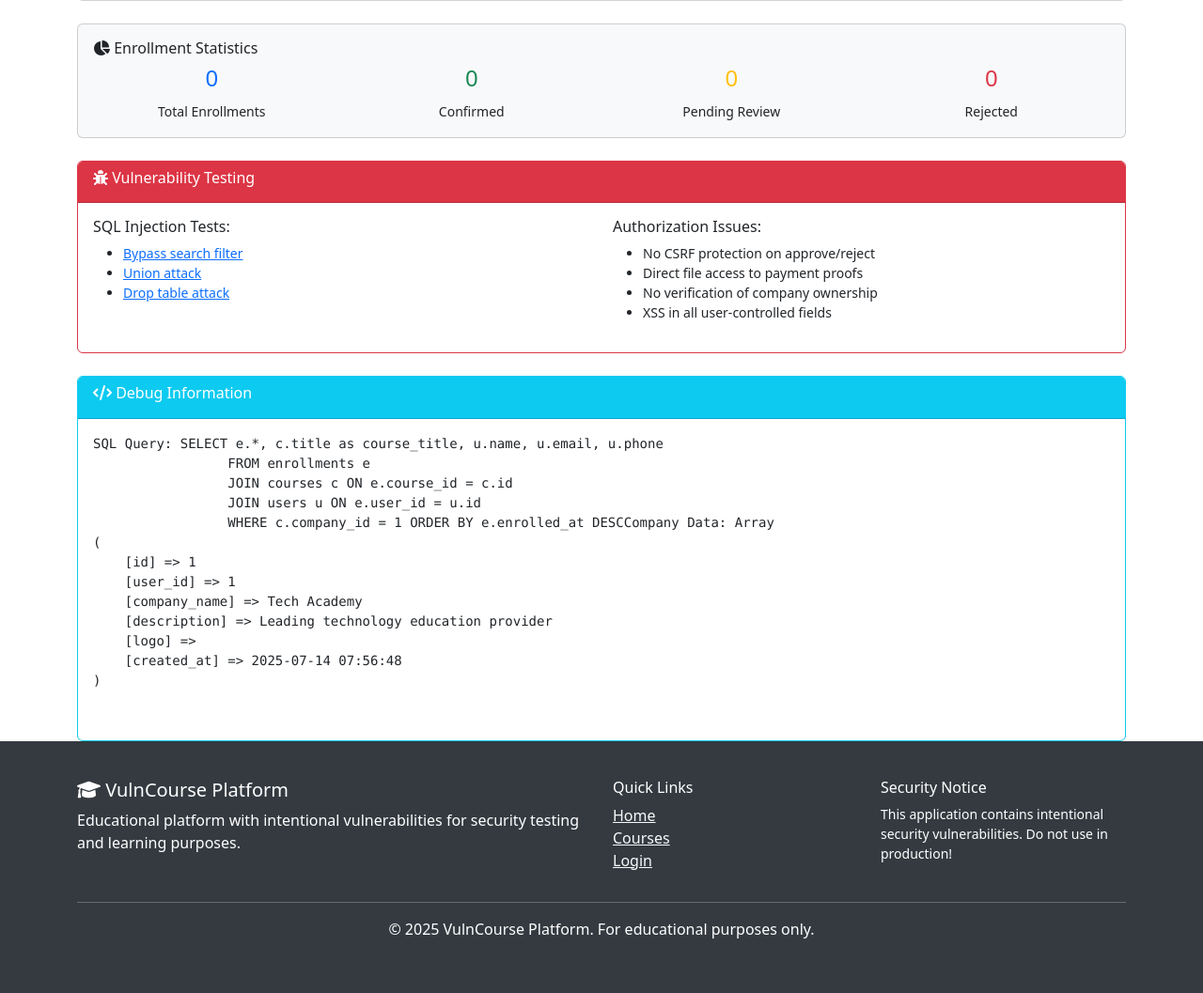
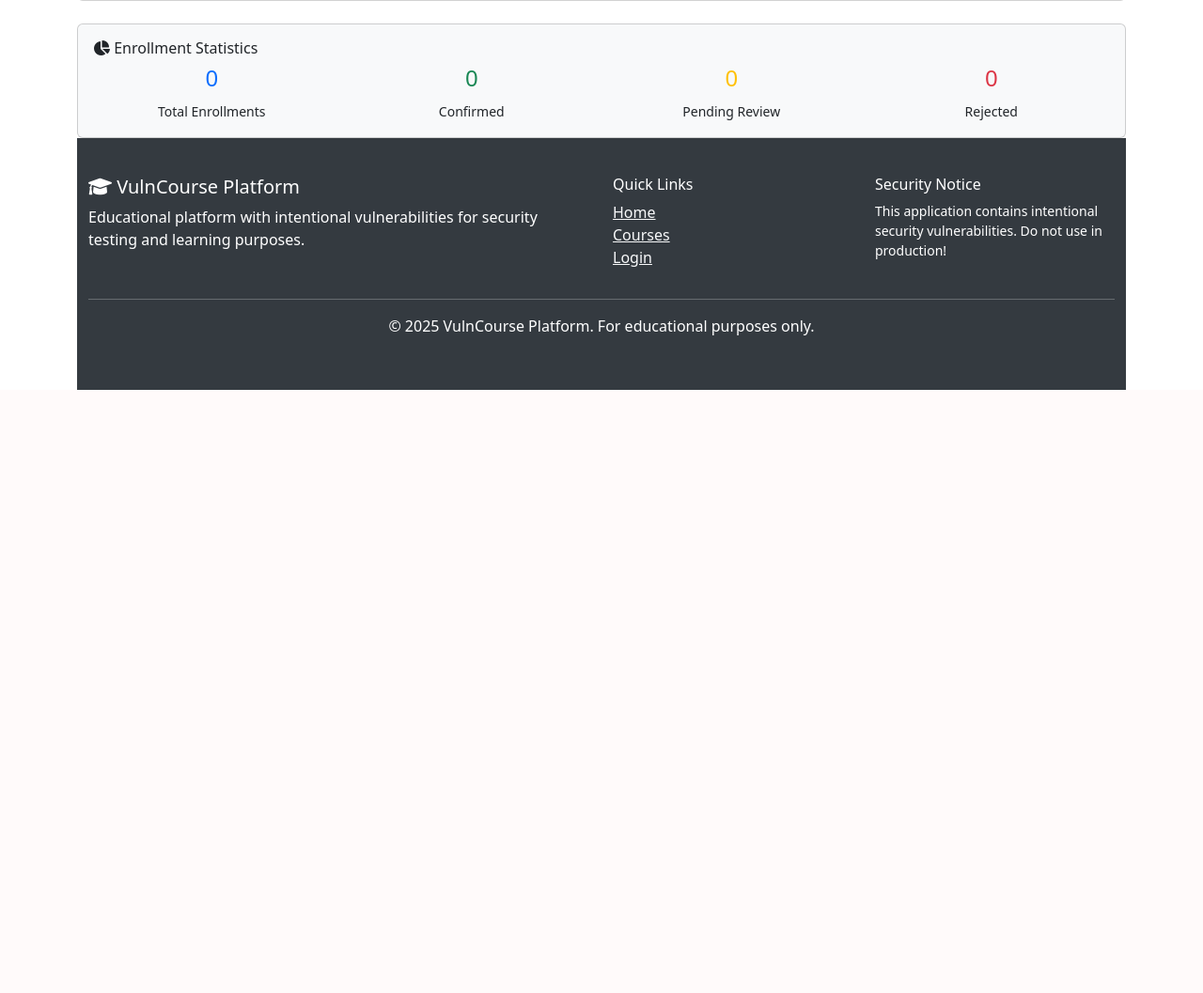
Before and after one commit to aldisubarja/lab-online-course-polytron, a PHP site: page /pages/company/members.php in a window 1280 px wide. Shown: the part 614-1671 px from the top of the page at 94% size. After the commit the page ends 1029 px from the top, so only its background shows below. Run offline with PHP 8.4, Linux system fonts and the light colour scheme; the visitor is signed in with stand-in values (Sample User, id 1); data comes from the database, SQL or seed files in the repository; data that the repository does not hold is empty; some libraries are stand-ins or nearby versions.

Commit message:
update: some pages

```diff
--- a/config/env.php
+++ b/config/env.php
@@ -1,12 +1,10 @@
 <?php
 // Vulnerable configuration file
 define('DB_HOST', $_ENV['DB_HOST'] ?? 'lab_online_course_polytron');
-#define('DB_HOST', $_ENV['DB_HOST'] ?? 'localhost');
 define('DB_PORT', $_ENV['DB_PORT'] ?? '3306');
 define('DB_USER', $_ENV['DB_USER'] ?? 'root');
 define('DB_PASSWORD', $_ENV['DB_PASSWORD'] ?? 'root');
 define('DB_NAME', $_ENV['DB_NAME'] ?? 'db_lab_online_course_polytron');
-#define('DB_NAME', $_ENV['DB_NAME'] ?? 'db_lab_online_course');
 
 // Base URL
 define('BASE_URL', 'http://localhost:8005');
--- a/docker-compose.yml
+++ b/docker-compose.yml
@@ -23,7 +23,7 @@ services:
       - db_data_lab_online_course_polytron:/var/lib/mysql
       - ./db_lab_online_course_polytron.sql:/docker-entrypoint-initdb.d/database.sql:ro
     ports:
-      - "3308:3306"
+      - "3307:3306"
 
   phpmyadmin:
     image: phpmyadmin:latest
--- a/pages/company/members.php
+++ b/pages/company/members.php
@@ -181,7 +181,7 @@ require_once '../../template/nav.php';
                                             <td>
                                                 <?php if ($member['payment_proof']): ?>
                                                     <!-- Vulnerable: Direct file access without authorization -->
-                                                    <a href="/<?php echo $member['payment_proof']; ?>"
+                                                    <a href="/pages/member/<?php echo $member['payment_proof']; ?>"
                                                        target="_blank" class="btn btn-sm btn-outline-primary">
                                                         <i class="fas fa-file-image"></i> View Proof
                                                     </a>
@@ -266,56 +266,6 @@ require_once '../../template/nav.php';
         </div>
     </div>
 
-    <!-- Vulnerability Testing -->
-    <div class="row mt-4">
-        <div class="col-12">
-            <div class="card border-danger">
-                <div class="card-header bg-danger text-white">
-                    <h6><i class="fas fa-bug"></i> Vulnerability Testing</h6>
-                </div>
-                <div class="card-body">
-                    <div class="row">
-                        <div class="col-md-6">
-                            <h6>SQL Injection Tests:</h6>
-                            <ul class="small">
-                                <li><a href="?search=' OR '1'='1">Bypass search filter</a></li>
-                                <li><a href="?status=' UNION SELECT * FROM users WHERE '1'='1">Union attack</a></li>
-                                <li><a href="?search='; DROP TABLE enrollments; --">Drop table attack</a></li>
-                            </ul>
-                        </div>
-                        <div class="col-md-6">
-                            <h6>Authorization Issues:</h6>
-                            <ul class="small">
-                                <li>No CSRF protection on approve/reject</li>
-                                <li>Direct file access to payment proofs</li>
-                                <li>No verification of company ownership</li>
-                                <li>XSS in all user-controlled fields</li>
-                            </ul>
-                        </div>
-                    </div>
-                </div>
-            </div>
-        </div>
-    </div>
 
-    <!-- Debug Information -->
-    <?php if (DEBUG): ?>
-        <div class="row mt-4">
-            <div class="col-12">
-                <div class="card border-info">
-                    <div class="card-header bg-info text-white">
-                        <h6><i class="fas fa-code"></i> Debug Information</h6>
-                    </div>
-                    <div class="card-body">
-                        <pre class="small">
-SQL Query: <?php echo htmlspecialchars($membersQuery); ?>
-Company Data: <?php print_r($company); ?>
-                        </pre>
-                    </div>
-                </div>
-            </div>
-        </div>
-    <?php endif; ?>
-</div>
 
 <?php require_once '../../template/footer.php'; ?>
```
Also changed, not shown: pages/company/dashboard.php (+1 -30 lines), pages/member/course-detail.php (+0 -24 lines), pages/member/uploads/payments/file.php (renamed from pages/member/uploads/avatars/file.php), 2 other files.
